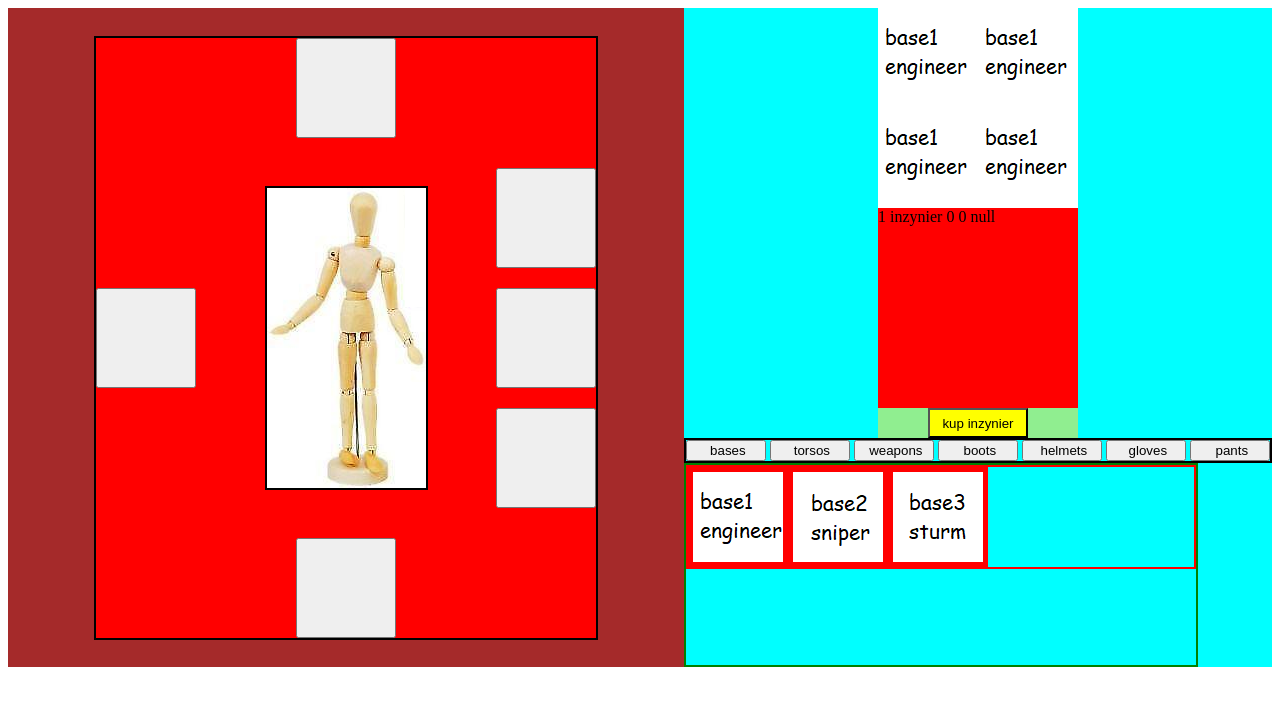
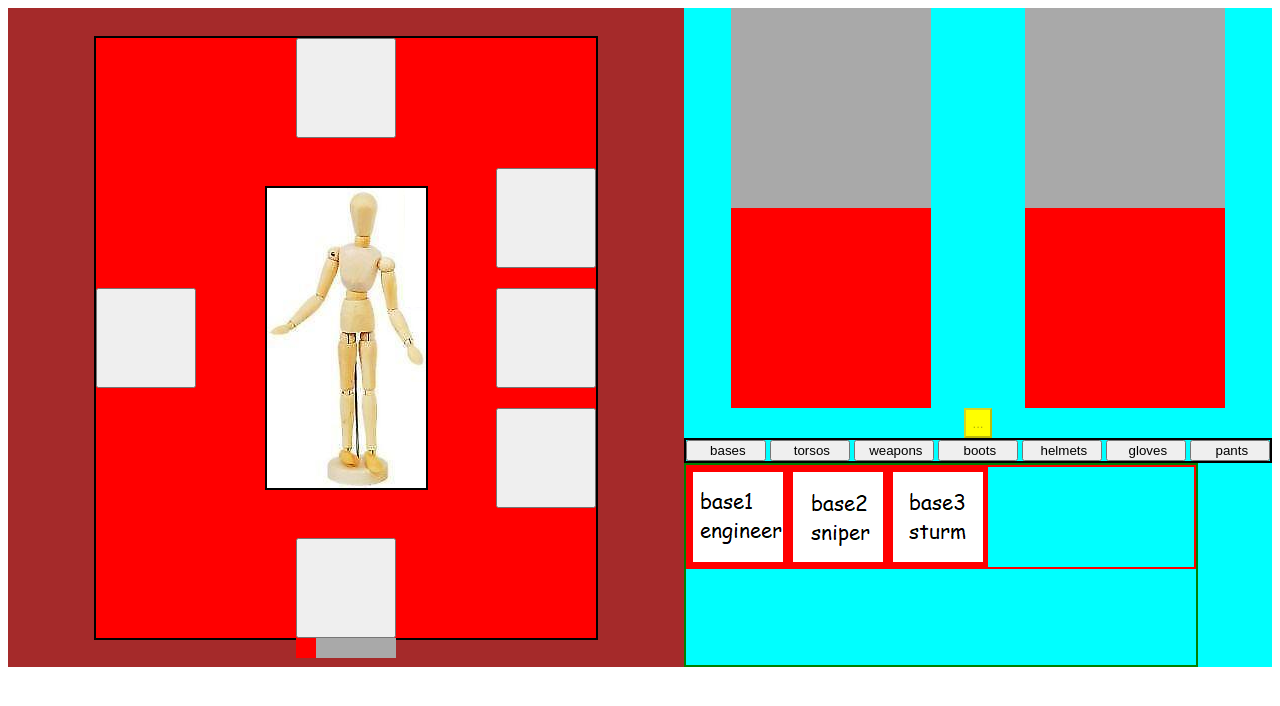
Before and after one commit to kubaadamus/LearnToWin, a PHP site: page /login.php?login=1 in a window 1280 px wide. Shown: the top 706 px of the page. Run offline with PHP 8.4, Linux system fonts and the light colour scheme; data comes from the database, SQL or seed files in the repository; data that the repository does not hold is empty; some libraries are stand-ins or nearby versions.

Commit message:
Diiała comparison i pasek wykorzystania zasobów

```diff
--- a/login.php
+++ b/login.php
@@ -11,22 +11,30 @@
             <div class="character_avatar">
                 <img src="assets/character/doll.png" id="character_base_thumbnail" alt="">
             </div>
-            <input id="character_helmet_thumbnail" style="" canafford="tru" class="itemSelect" type="button" itemtype="base" itemid="1">
-            <input id="character_torso_thumbnail" style="" canafford="tru" class="itemSelect" type="button" itemtype="base" itemid="1">
-            <input id="character_gloves_thumbnail" style="" canafford="tru" class="itemSelect" type="button" itemtype="base" itemid="1">
-            <input id="character_pants_thumbnail" style="" canafford="tru" class="itemSelect" type="button" itemtype="base" itemid="1">
-            <input id="character_boots_thumbnail" style="" canafford="tru" class="itemSelect" type="button" itemtype="base" itemid="1">
-            <input id="character_weapon_thumbnail" style="" canafford="tru" class="itemSelect" type="button" itemtype="base" itemid="1">
+            <input id="character_helmet_thumbnail" style="" canafford="tru" class="itemSelect sellIt" type="button" itemtype="base" itemid="1" compare="1">
+            <input id="character_torso_thumbnail" style="" canafford="tru" class="itemSelect sellIt" type="button" itemtype="base" itemid="1" compare="1">
+            <input id="character_gloves_thumbnail" style="" canafford="tru" class="itemSelect sellIt" type="button" itemtype="base" itemid="1" compare="1">
+            <input id="character_pants_thumbnail" style="" canafford="tru" class="itemSelect sellIt" type="button" itemtype="base" itemid="1" compare="1">
+            <input id="character_boots_thumbnail" style="" canafford="tru" class="itemSelect sellIt" type="button" itemtype="base" itemid="1" compare="1">
+            <input id="character_weapon_thumbnail" style="" canafford="tru" class="itemSelect sellIt" type="button" itemtype="base" itemid="1" compare="1">
+            <div class="character_bar">
+                <div class="character_bar_inside"></div>
+            </div>
+        </div>
 
-
-        </div>
     </div>
     <div class="columns">
         <div class="item_container">
-            <div class="item_thumbnail" ></div>
-            <div class="item_properties" ></div>
-            <input class="buyBtn" id="buyBtn" type='button' value='kup' item_name='name' item_id='id' sellbuy='buy' autoPowrot="0">
+        <div class="column">
+            <div class="compare_item_thumbnail" ></div>
+                <div class="compare_item_properties" ></div>
+            </div>
+            <div class="column">
+                <div class="item_thumbnail" ></div>
+                <div class="item_properties" ></div>
+            </div>
         </div>
+        <input class="buyBtn" id="buyBtn" type='button' value='kup' item_name='name' item_id='id' sellbuy='buy' autoPowrot="0">
         <div class="storage_wrapper">
             <input class="ShopSelectBtn" type="button" value=" bases" select="base">
             <input class="ShopSelectBtn" type="button" value=" torsos" select="torso">
@@ -96,6 +104,9 @@
 $( document ).ready(function() {
     coins_update();
     user_create();
+    $('#buyBtn').attr("disabled","true");
+    $('#buyBtn').attr("value","...");
+
 });
 function coins_update() { // Atktualizuje bazę danych i zwraca nam coinsy które możemy wydać
     $.get('coins_update.php',{login:login,password:password}, function(data){
@@ -106,7 +117,6 @@
 };
 function user_create() {  // Pobiera nam ucznia z bazy danych jako Json i parsuje. Zwraca nam ekwipunek ucznia
     $.get('user_create.php',{login:login,password:password}, function(data){
-        console.log(data);
     uczen_value(data);
     uczen_pobrany = JSON.parse(data);
 
@@ -166,7 +176,7 @@
     $( ".shop_container" ).append( "</div>");
 
     lastOpenedShop.click();
-    lastOpenedItem.click();
+    //lastOpenedItem.click();
 }
 $(document).on('click', '.ShopSelectBtn', function(event){ //Shop Items Select
   $( "div[itemClass]" ).hide();
@@ -174,9 +184,9 @@
   lastOpenedShop = event.target;
 });
 $(document).on('click', 'input[itemid]', function(event){ //Select Specific Item
-    lastOpenedItem = event.target;
-var object;
 
+        lastOpenedItem = event.target;
+        var object;
             if($(event.target).attr('itemType')=='base'){
                 object =armory.base_array[$(event.target).attr('itemID')-1];
             }
@@ -199,6 +209,23 @@
                 object =armory.weapon_array[$(event.target).attr('itemID')-1];
             }
 
+    if($(event.target).attr("compare")=="1")
+    {
+        if(object)
+        {
+            $('.compare_item_thumbnail').css("background-image", "url("+object.thumbnail+")");
+            $('.compare_item_properties').html( object.id+" "+object.name+" "+object.price+" "+object.defence+" "+object.attack );
+            $('#buyBtn').attr("value","kup "+object.name+"");
+            $('#buyBtn').attr("item_name",$(event.target).attr('itemType'));
+            $('#buyBtn').attr("item_id",$(event.target).attr('itemID'));
+            $('#buyBtn').attr("sellbuy",'buy');
+            $('#buyBtn').attr("autoPowrot",'1');
+
+            $('#buyBtn').removeAttr("disabled");
+        }
+    }
+    else
+    {
       $('.item_thumbnail').css("background-image", "url("+object.thumbnail+")");
       $('.item_properties').html( object.id+" "+object.name+" "+object.price+" "+object.defence+" "+object.attack );
       $('#buyBtn').attr("value","kup "+object.name+"");
@@ -206,8 +233,14 @@
       $('#buyBtn').attr("item_id",$(event.target).attr('itemID'));
       $('#buyBtn').attr("sellbuy",'buy');
       $('#buyBtn').attr("autoPowrot",'1');
-      $('#buyBtn').show();
+      $('#buyBtn').removeAttr("disabled");
+    }
 
+
+
+});
+$(document).on('click', '.sellIt', function(event){
+    $('#buyBtn').attr("value","sprzedaj "+$(event.target).attr('itemtype')+" "+$(event.target).attr('itemid'));
 });
 $(document).on('click', '#buyBtn', function(event){
 CheckBuyAvailibility('base',uczen_pobrany.base);
@@ -217,6 +250,7 @@
 CheckBuyAvailibility('weapon',uczen_pobrany.weapon);
 CheckBuyAvailibility('boots',uczen_pobrany.boots);
 CheckBuyAvailibility('pants',uczen_pobrany.pants);
+
 });
 function CheckBuyAvailibility($_item,$_object){
     if($('#buyBtn').attr("item_name")==$_item)
@@ -245,17 +279,33 @@
 var sellbuy = $('#buyBtn').attr("sellbuy");
 var autoPowrot = $('#buyBtn').attr("autoPowrot");
 $.get('buy.php',{login:login,password:password,sellbuy:sellbuy,item:item,id:id,autoPowrot:autoPowrot}, function(data){
-
+    //console.log(data);
+    if(data.indexOf("true") >= 0)
+        {
+            console.log("Zakup się udał");
+        }
+        if(data.indexOf('false') >= 0)
+        {
+            console.log("Zakup się nie udał");
+        }
+        if(data.indexOf('Odkładamy') >= 0)
+        {
+            console.log("Odłożenie się udało");
+        }
     coins_update();
     user_create();
     armory = armory_create();
-
+    $('#buyBtn').attr("disabled","true");
+    $('#buyBtn').attr("value","...");
  });
  return false;
 };
+function characterBarUpdate() {
+    $('.character_bar_inside').attr("style","width:"+((wartosc_postaci/monety)*100)+"px");
+    $('.character_bar_inside').html(((wartosc_postaci/monety)*100).toPrecision(3));
+}
 
 function PostUpdatesCallback(){ // Funkcja która odpali się dopiero po zakonczeniu wszystkich asynchronicznych rzeczy
-
     if((uczen_pobrany.helmet)>0){
         $('#character_helmet_thumbnail').attr("style","background-image:url("+armory.helmet_array[uczen_pobrany.helmet-1].thumbnail+")");
         $('#character_helmet_thumbnail').attr("itemid",armory.helmet_array[uczen_pobrany.helmet-1].id);
@@ -310,8 +360,7 @@
         $('#character_weapon_thumbnail').attr("style","null");
         $('#character_weapon_thumbnail').attr("disabled","true");
     }
-
-
+    characterBarUpdate();
 }
 </script>
 
--- a/styles.css
+++ b/styles.css
@@ -12,25 +12,28 @@
     justify-content: space-between;
 }
 
-.item_container{
+.column{
     background-color: lightgreen;
     display: flex;
     flex-direction: column;
     width: fit-content;
     margin:0 auto;
 }
-.item_thumbnail{
+.item_container{
+display: flex;
+flex-direction: row;
+}
+.item_thumbnail, .compare_item_thumbnail{
 width: 200px;
 height: 200px;
 background-color: darkgrey;
 }
-.item_properties{
+.item_properties, .compare_item_properties{
 width:200px;
 height:200px;
 background-color: red;
 }
 .buyBtn{
-    width:100px;
     height:30px;
     background-color: yellow;
     align-self: center;
@@ -131,3 +134,20 @@
     left:50%;
     transform:translate(-50%,-100%);
 }
+.character_bar{
+    width:100px;
+    height:20px;
+    background-color: darkgrey;
+    position: absolute;
+    top:100%;
+    left:50%;
+    transform:translateX(-50%);
+}
+.character_bar_inside{
+    height:20px;
+    width:20px;
+    background-color: red;
+    position: absolute;
+    left:0px;
+    text-align: center;
+}
```
Also changed, not shown: buy.php (+14 -27 lines).
